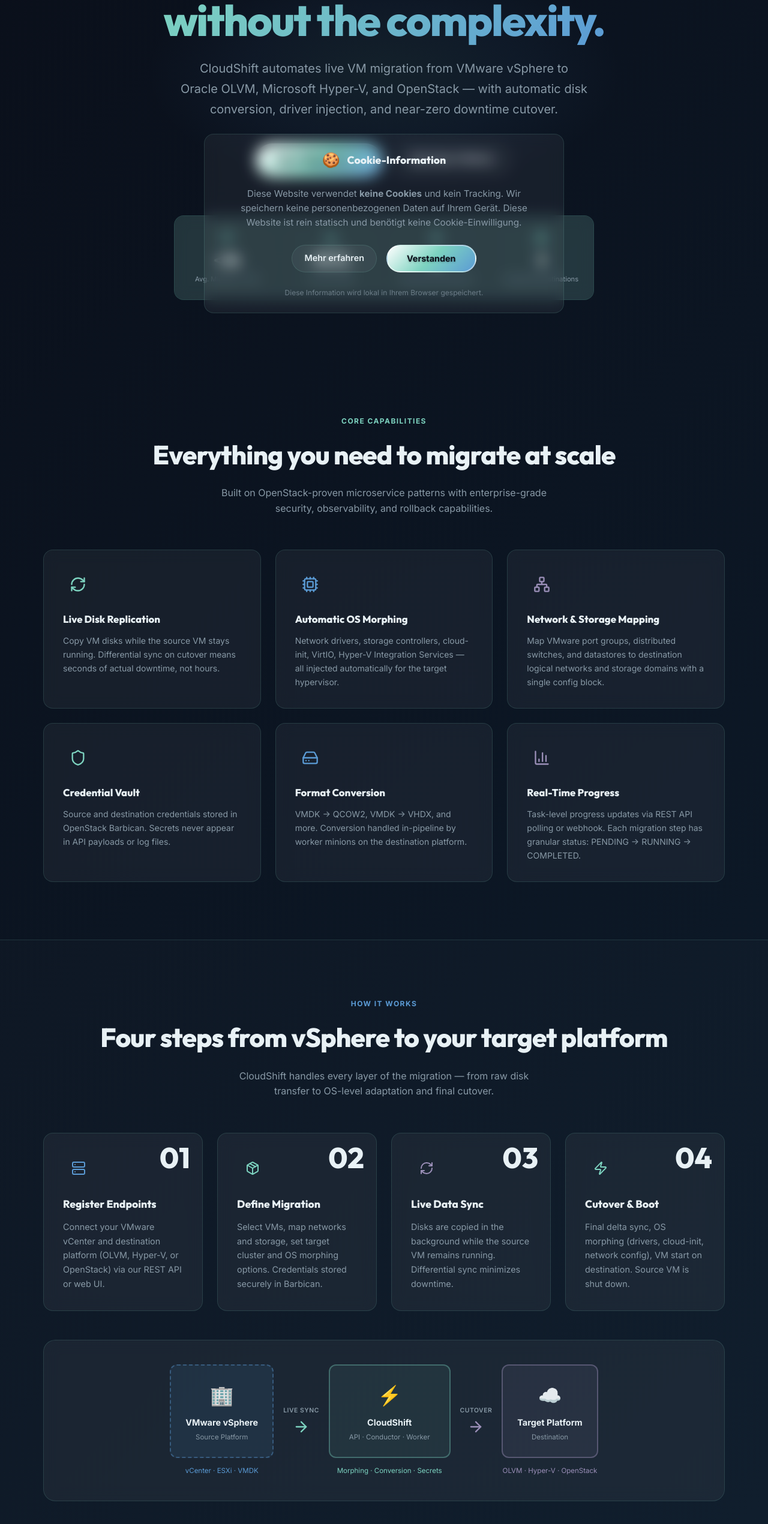
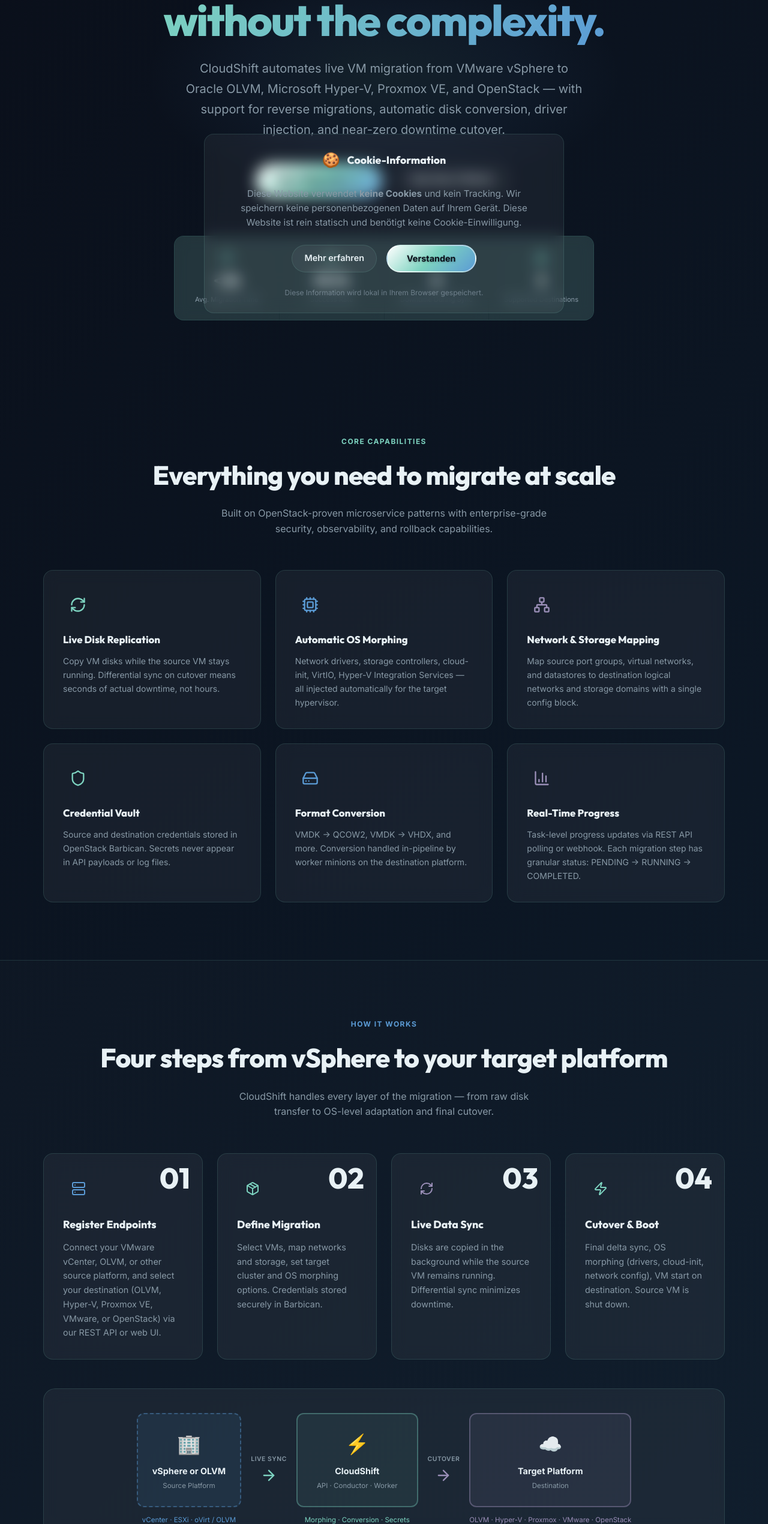
Before and after one commit to foozy74/thesolution.at, a Next.js app: page /en/tools/product/cloudshift in a window 1280 px wide. Shown: the part 246-2786 px from the top of the page at 60% size. Built offline with nearby package versions, Linux system fonts and the light colour scheme.

Commit message:
feat(cloudshift): add Proxmox VE and reverse migration support to homepage

```diff
--- a/app/[locale]/tools/product/cloudshift/layout.tsx
+++ b/app/[locale]/tools/product/cloudshift/layout.tsx
@@ -1,9 +1,9 @@
 import { buildMetadata } from "@/components/MetaTags";
 
 export const metadata = buildMetadata({
-  title: "CloudShift — VMware to OLVM / Hyper-V Migration | thesolution.at",
+  title: "CloudShift — VMware to OLVM, Hyper-V & Proxmox Migration | thesolution.at",
   description:
-    "CloudShift automates live VM migration from VMware vSphere to Oracle OLVM, Microsoft Hyper-V, and OpenStack. Transparent per-VM pricing from €8. Zero downtime cutover.",
+    "CloudShift automates live VM migration from VMware to Oracle OLVM, Hyper-V, Proxmox VE, and OpenStack. Supporting reverse migrations with transparent per-VM pricing from €8. Zero downtime cutover.",
   canonical: "/tools/product/cloudshift",
 });
 
--- a/app/[locale]/tools/product/cloudshift/page.tsx
+++ b/app/[locale]/tools/product/cloudshift/page.tsx
@@ -11,13 +11,11 @@
   Zap,
   BarChart3,
   Clock,
-  Lock,
   Network,
   Cpu,
   HardDrive,
   AlertCircle,
   Star,
-  Users,
   RefreshCw,
   Package,
 } from "lucide-react";
@@ -85,6 +83,44 @@
       "Clustered environment support",
     ],
     color: "var(--accent-blue)",
+  },
+  {
+    id: "proxmox",
+    name: "Proxmox VE",
+    logo: "🟢",
+    badge: "New Target",
+    priceMultiplier: 1.1,
+    description:
+      "API-integrated migration to Proxmox VE using proxmoxer. Supports cloning templates, hot-attaching disks, and automatic storage pool/bridge mapping.",
+    features: [
+      "Proxmox VE API integration",
+      "Template-based minion VMs",
+      "Disk hot-attach & streaming",
+      "Storage pool auto-mapping",
+      "Bridge & VLAN network mapping",
+      "OS morphing & VirtIO injection",
+      "No-downtime background sync",
+    ],
+    color: "var(--accent-purple)",
+  },
+  {
+    id: "vmware_import",
+    name: "VMware vSphere (Target)",
+    logo: "🌀",
+    badge: "New Target",
+    priceMultiplier: 1.2,
+    description:
+      "Full integration for exporting from non-VMware environments (like OLVM) and importing back to VMware vSphere clusters using vCenter SDK.",
+    features: [
+      "vCenter API target deployment",
+      "Direct ESXi datastore writing",
+      "Port group & DVS mapping",
+      "VMware Tools injection",
+      "VMDK disk format conversion",
+      "Reverse migration workflows",
+      "Delta sync support",
+    ],
+    color: "var(--accent-teal)",
   },
   {
     id: "openstack",
@@ -169,7 +205,7 @@
   { value: "< 2h", label: "Avg. Migration Time", icon: <Clock size={22} /> },
   { value: "99.7%", label: "Success Rate", icon: <BarChart3 size={22} /> },
   { value: "0", label: "Downtime During Sync", icon: <Zap size={22} /> },
-  { value: "3", label: "Supported Destinations", icon: <Network size={22} /> },
+  { value: "5", label: "Supported Destinations", icon: <Network size={22} /> },
 ];
 
 const migrationSteps = [
@@ -177,7 +213,7 @@
     step: "01",
     title: "Register Endpoints",
     description:
-      "Connect your VMware vCenter and destination platform (OLVM, Hyper-V, or OpenStack) via our REST API or web UI.",
+      "Connect your VMware vCenter, OLVM, or other source platform, and select your destination (OLVM, Hyper-V, Proxmox VE, VMware, or OpenStack) via our REST API or web UI.",
     icon: <Server size={24} />,
     color: "var(--accent-blue)",
   },
@@ -433,7 +469,7 @@
                 animation: "pulse 2s infinite",
               }}
             />
-            VMware vSphere → Oracle OLVM · Hyper-V · OpenStack
+            VMware vSphere → Oracle OLVM · Hyper-V · Proxmox VE · OpenStack
           </div>
 
           <h1
@@ -470,8 +506,8 @@
             }}
           >
             CloudShift automates live VM migration from VMware vSphere to Oracle OLVM,
-            Microsoft Hyper-V, and OpenStack — with automatic disk conversion, driver
-            injection, and near-zero downtime cutover.
+            Microsoft Hyper-V, Proxmox VE, and OpenStack — with support for reverse
+            migrations, automatic disk conversion, driver injection, and near-zero downtime cutover.
           </p>
 
           <div
@@ -608,7 +644,7 @@
               icon: <Network size={28} />,
               color: "var(--accent-purple)",
               title: "Network & Storage Mapping",
-              desc: "Map VMware port groups, distributed switches, and datastores to destination logical networks and storage domains with a single config block.",
+              desc: "Map source port groups, virtual networks, and datastores to destination logical networks and storage domains with a single config block.",
             },
             {
               icon: <Shield size={28} />,
@@ -784,13 +820,13 @@
                 }}
               >
                 <div style={{ fontSize: "2rem", marginBottom: "0.5rem" }}>🏢</div>
-                <div style={{ fontWeight: 700, fontSize: "0.9rem" }}>VMware vSphere</div>
+                <div style={{ fontWeight: 700, fontSize: "0.9rem" }}>vSphere or OLVM</div>
                 <div style={{ fontSize: "0.72rem", color: "var(--text-secondary)", marginTop: "0.25rem" }}>
                   Source Platform
                 </div>
               </div>
               <div style={{ fontSize: "0.72rem", color: "var(--accent-blue)" }}>
-                vCenter · ESXi · VMDK
+                vCenter · ESXi · oVirt / OLVM
               </div>
             </div>
 
@@ -846,7 +882,7 @@
                 </div>
               </div>
               <div style={{ fontSize: "0.72rem", color: "var(--accent-purple)" }}>
-                OLVM · Hyper-V · OpenStack
+                OLVM · Hyper-V · Proxmox · VMware · OpenStack
               </div>
             </div>
           </div>
--- a/app/[locale]/tools/solution/cloudshift/page.tsx
+++ b/app/[locale]/tools/solution/cloudshift/page.tsx
@@ -2,7 +2,7 @@
 
 import { useState, useCallback, useEffect, useRef } from "react";
 import Link from "next/link";
-import { Cloud, Lock, Cog, Database, Settings, Server, Box, Activity, Shield, Network, ArrowRight } from "lucide-react";
+import { Cloud, Lock, Cog, Settings, Server, Box, Activity, Shield, Network, ArrowRight } from "lucide-react";
 import { useTranslations } from "next-intl";
 
 const configFiles = [
@@ -108,8 +108,9 @@
     bgClass: "bg-[var(--accent-blue)]/10",
     items: [
       "Migrate from VMware vSphere",
-      "Import to OpenStack, Azure, AWS",
-      "Import to Oracle OLVM / oVirt",
+      "Migrate from Oracle OLVM / oVirt",
+      "Import to Proxmox VE",
+      "Import to OLVM or VMware vSphere",
       "Automated format conversion",
     ],
   },
@@ -405,7 +406,7 @@
           <div style={{ textAlign: "center" }}>
             <div style={{ fontSize: "2.5rem" }}>🏢</div>
             <div style={{ fontSize: "0.95rem", fontWeight: 700, color: "var(--text-primary)" }}>Origin Cloud</div>
-            <div style={{ fontSize: "0.75rem", color: "var(--accent-blue)" }}>VMware vSphere / Hyper-V</div>
+            <div style={{ fontSize: "0.75rem", color: "var(--accent-blue)" }}>VMware vSphere / Oracle OLVM</div>
           </div>
           <div style={{ textAlign: "left", fontSize: "0.85rem", color: "var(--text-secondary)" }}>
              <div>• Virtual Machines</div>
@@ -457,7 +458,7 @@
           <div style={{ textAlign: "center" }}>
             <div style={{ fontSize: "2.5rem" }}>☁️</div>
             <div style={{ fontSize: "0.95rem", fontWeight: 700, color: "var(--text-primary)" }}>Destination Cloud</div>
-            <div style={{ fontSize: "0.75rem", color: "var(--accent-purple)" }}>OpenStack / AWS / Azure / OLVM</div>
+            <div style={{ fontSize: "0.75rem", color: "var(--accent-purple)" }}>OLVM / Hyper-V / Proxmox / VMware / OpenStack</div>
           </div>
           <div style={{ textAlign: "left", fontSize: "0.85rem", color: "var(--text-secondary)" }}>
              <div>• Converted Disks</div>
--- a/app/[locale]/tools/solution/page.tsx
+++ b/app/[locale]/tools/solution/page.tsx
@@ -10,7 +10,7 @@
   { id: "coolify-iac", key: "coolify", icon: Rocket, path: "/tools/solution/coolify-iac", tags: ["IaC", "Coolify", "OCI", "Docker"] },
   { id: "databricks-iac", key: "databricks", icon: Zap, path: "/tools/solution/databricks-iac", tags: ["IaC", "Databricks", "Terraform", "CI/CD"] },
   { id: "personal-security", key: "personalSecurity", icon: Lock, path: "/tools/solution/personal-security", tags: ["Security", "Privacy", "Checklist", "Guide"] },
-  { id: "cloudshift", key: "cloudshift", icon: Cloud, path: "/tools/product/cloudshift", tags: ["Migration", "VMware", "OLVM", "V2V"] },
+  { id: "cloudshift", key: "cloudshift", icon: Cloud, path: "/tools/product/cloudshift", tags: ["Migration", "VMware", "OLVM", "Proxmox", "V2V"] },
 ];
 
 export default function SolutionLandingPage() {
```
